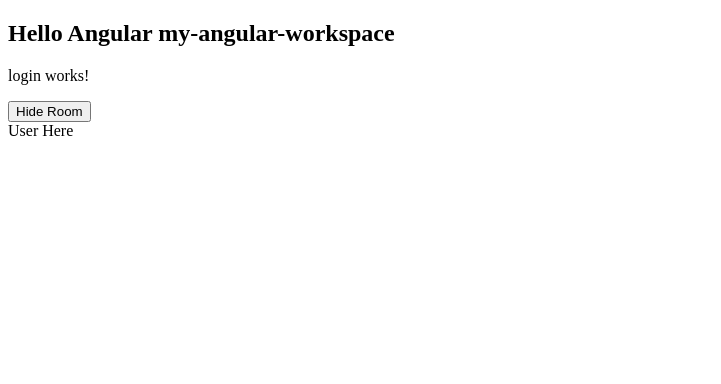
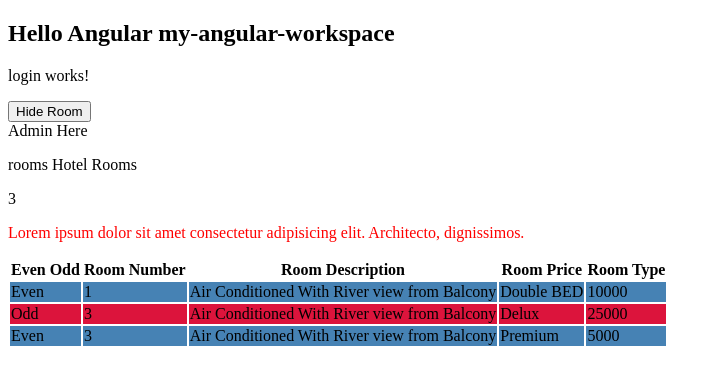
Before and after one commit to atifmalyk/angularpractice, an Angular app: page / in a window 1280 px wide. Shown: the top 384 px of the page, without its empty margins (0-721 px from the left). Built offline with nearby package versions, Linux system fonts and the light colour scheme.

Commit message:
ngClass,ngStyle,ngSwitch

```diff
--- a/src/app/app.component.ts
+++ b/src/app/app.component.ts
@@ -17,5 +17,5 @@
   }
   title = 'my-angular-workspace';
 
-  userType = 'user'
+  userType = 'admin'
 }
--- a/src/app/rooms/rooms.component.css
+++ b/src/app/rooms/rooms.component.css
@@ -0,0 +1,6 @@
+/* We can use ngClass if we want multiple classes style at a time on condition bases */
+
+.ngEven{
+    background-color: steelblue;
+}
+.ngOdd{ background-color:crimson; }
--- a/src/app/rooms/rooms.component.html
+++ b/src/app/rooms/rooms.component.html
@@ -4,7 +4,8 @@
 <!-- Using Directives -->
 <!-- *ngIf -->
 
-<p *ngIf="rooms.isRoomHidden === false">
+<!-- we can directly style using ngStyle -->
+<p [ngStyle]="{'color': rooms.isRoomHidden ? 'red' : 'green' }" *ngIf="rooms.isRoomHidden === true">
   Lorem ipsum dolor sit amet consectetur adipisicing elit. Architecto,
   dignissimos.
 </p>
@@ -17,12 +18,15 @@
     <th>Room Price</th>
     <th>Room Type</th>
   </tr>
-  <tr *ngFor="let roomDetail of roomDetails; let e=even; ; let o=odd">
-    <td>{{e ? "Even" : "Odd"}}</td>
-    <td>{{roomDetail.roomNumber}}</td>
-    <td>{{roomDetail.roomDescription}}</td>
-    <td>{{roomDetail.roomType}}</td>
-    <td>{{roomDetail.roomPrice}}</td>
-
+  <!-- using directives ng class , ngFor -->
+  <tr
+    [ngClass]="e ? 'ngEven' : 'ngOdd'"
+    *ngFor="let roomDetail of roomDetails; let e = even; let o = odd"
+  >
+    <td>{{ e ? "Even" : "Odd" }}</td>
+    <td>{{ roomDetail.roomNumber }}</td>
+    <td>{{ roomDetail.roomDescription }}</td>
+    <td>{{ roomDetail.roomType }}</td>
+    <td>{{ roomDetail.roomPrice }}</td>
   </tr>
 </table>
--- a/src/app/rooms/rooms.component.ts
+++ b/src/app/rooms/rooms.component.ts
@@ -2,11 +2,14 @@
 import { RoomDetails, Rooms } from './rooms';
 import {NgIf} from '@angular/common';
 import {NgFor} from '@angular/common';
+import {NgClass} from '@angular/common';
+import {NgStyle} from '@angular/common';
+
 
 @Component({
   selector: 'app-rooms',
   standalone: true,
-  imports: [NgIf,NgFor],
+  imports: [NgIf,NgFor,NgClass,NgStyle],
   templateUrl: './rooms.component.html',
   styleUrl: './rooms.component.css'
 })
```
